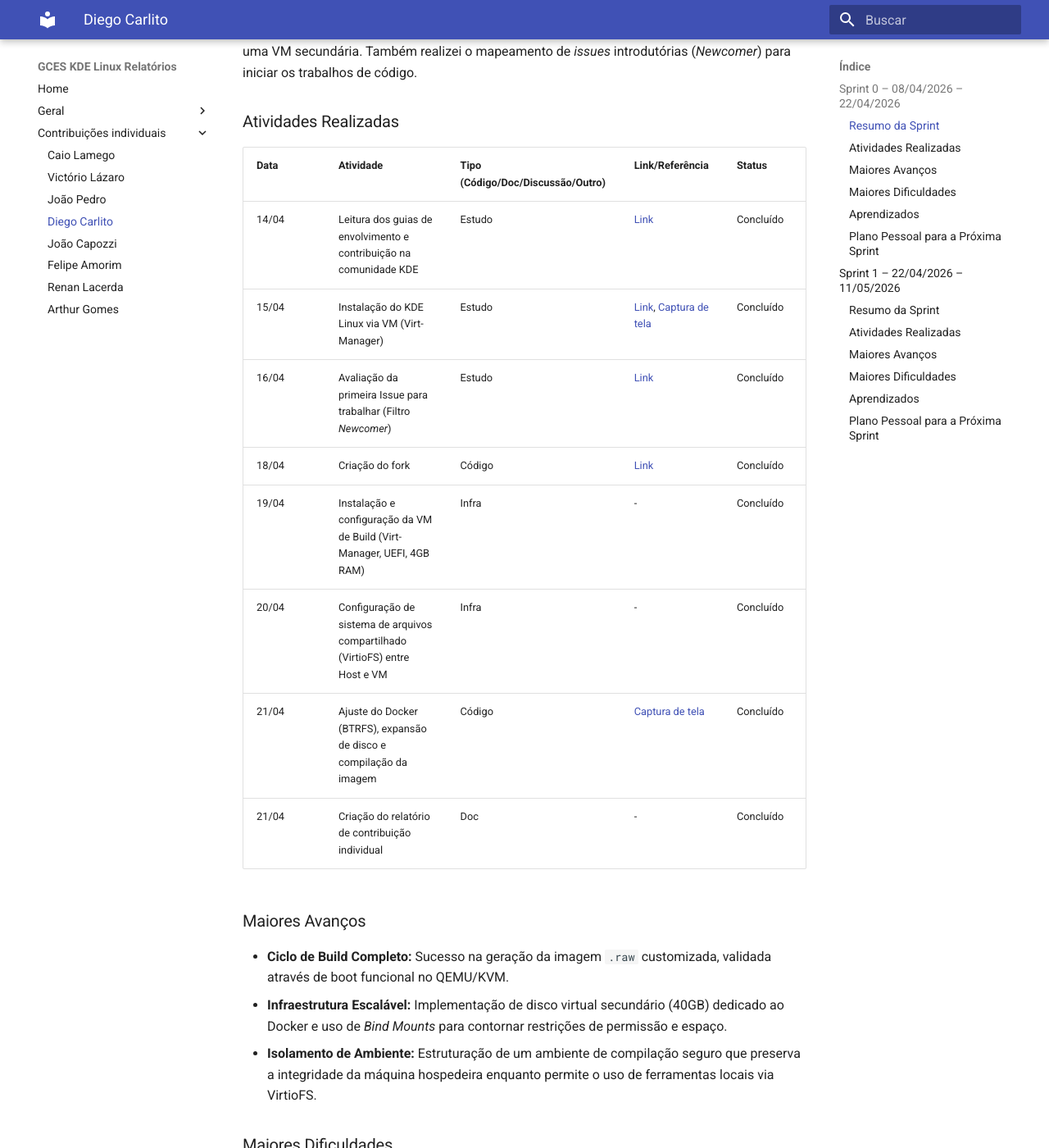
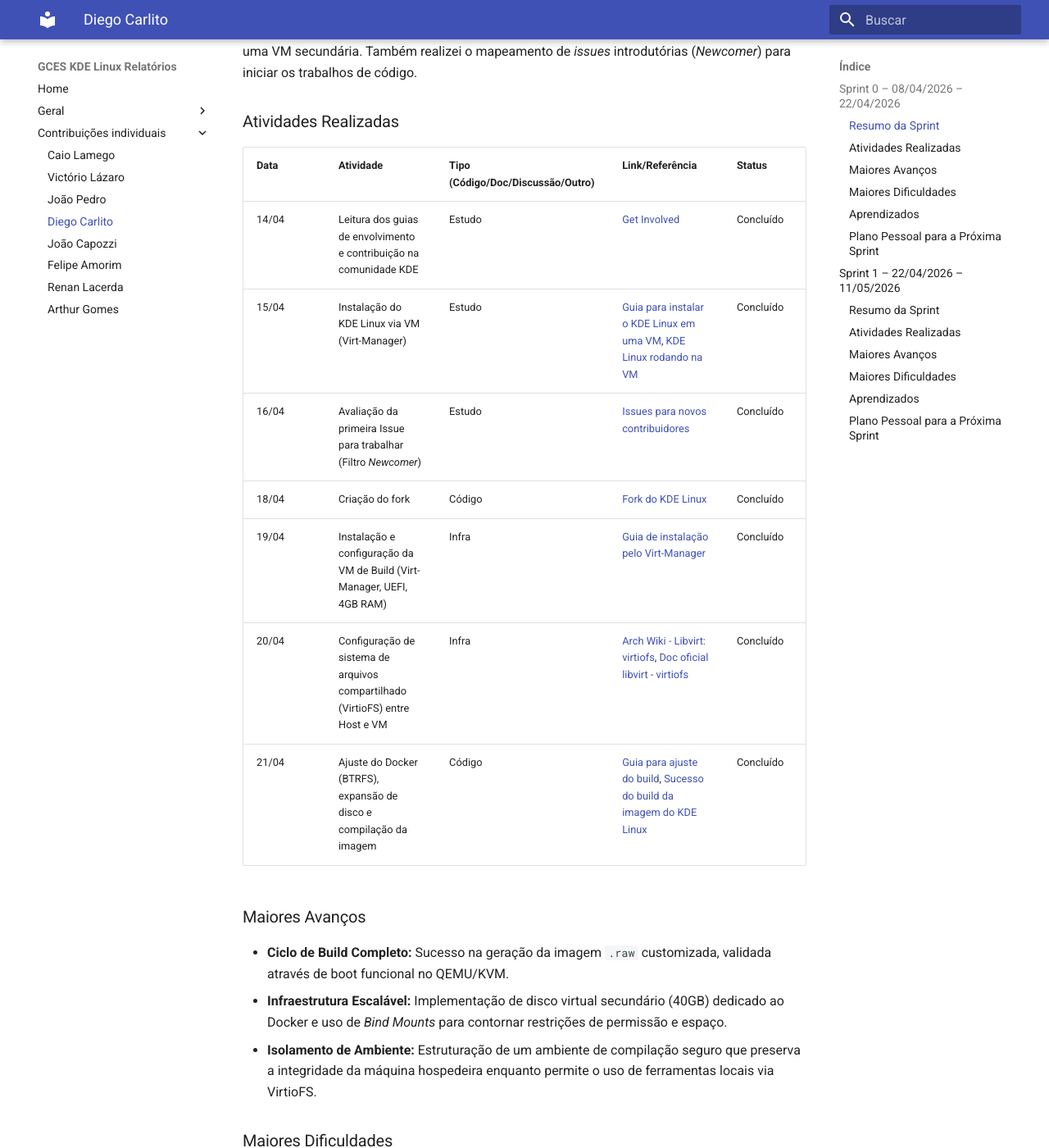
Before and after one commit to caiolamego/GCES-KDELinux-relatorios, an MkDocs documentation site: the page built from docs/contribuicoes_individuais/diegocarlito/diarioDeBordo.md, in a window 1280 px wide and 1400 px high, scrolled down 539 px. Shown: the whole window at 82% size. Built offline with MkDocs 1.6.1 and Material for MkDocs 9.7.7, drawn with Linux system fonts in a browser that asks for light colours.

Commit message:
docs: aprimora links das atividades da sprint 0

```diff
--- a/docs/contribuicoes_individuais/diegocarlito/diarioDeBordo.md
+++ b/docs/contribuicoes_individuais/diegocarlito/diarioDeBordo.md
@@ -16,14 +16,13 @@
 
 | Data  | Atividade                                                                 | Tipo (Código/Doc/Discussão/Outro) | Link/Referência                                                                         | Status    |
 | ----- | ------------------------------------------------------------------------- | --------------------------------- | --------------------------------------------------------------------------------------- | --------- |
-| 14/04 | Leitura dos guias de envolvimento e contribuição na comunidade KDE        | Estudo                            | [Link](https://community.kde.org/Get_Involved)                                          | Concluído |
-| 15/04 | Instalação do KDE Linux via VM (Virt-Manager)                             | Estudo                            | [Link](https://kde.org/linux/docs/install-vm/), [Captura de tela](./assets/kde_linux_vm_running.png) | Concluído |
-| 16/04 | Avaliação da primeira Issue para trabalhar (Filtro *Newcomer*)            | Estudo                            | [Link](https://invent.kde.org/kde-linux/kde-linux/-/work_items?label_name[]=Newcomer)   | Concluído |
-| 18/04 | Criação do fork                                                           | Código                            | [Link](https://invent.kde.org/diegocarlito/kde-linux)                                   | Concluído |
-| 19/04 | Instalação e configuração da VM de Build (Virt-Manager, UEFI, 4GB RAM)    | Infra                             | -                                                                                       | Concluído |
-| 20/04 | Configuração de sistema de arquivos compartilhado (VirtioFS) entre Host e VM| Infra                           | -                                                                                       | Concluído |
-| 21/04 | Ajuste do Docker (BTRFS), expansão de disco e compilação da imagem        | Código                            | [Captura de tela](./assets/build_message.png)                                           | Concluído |
-| 21/04 | Criação do relatório de contribuição individual                           | Doc                               | -                                                                                       | Concluído |
+| 14/04 | Leitura dos guias de envolvimento e contribuição na comunidade KDE        | Estudo                            | [Get Involved](https://community.kde.org/Get_Involved)                                          | Concluído |
+| 15/04 | Instalação do KDE Linux via VM (Virt-Manager)                             | Estudo                            | [Guia para instalar o KDE Linux em uma VM](https://kde.org/linux/docs/install-vm/), [KDE Linux rodando na VM](./assets/kde_linux_vm_running.png) | Concluído |
+| 16/04 | Avaliação da primeira Issue para trabalhar (Filtro *Newcomer*)            | Estudo                            | [Issues para novos contribuidores](https://invent.kde.org/kde-linux/kde-linux/-/work_items?label_name[]=Newcomer)   | Concluído |
+| 18/04 | Criação do fork                                                           | Código                            | [Fork do KDE Linux](https://invent.kde.org/diegocarlito/kde-linux)                      | Concluído |
+| 19/04 | Instalação e configuração da VM de Build (Virt-Manager, UEFI, 4GB RAM)    | Infra                             | [Guia de instalação pelo Virt-Manager](https://kde.org/linux/docs/install-vm/#virtual-machine-manager-virt-manager) | Concluído |
+| 20/04 | Configuração de sistema de arquivos compartilhado (VirtioFS) entre Host e VM | Infra                          | [Arch Wiki - Libvirt: virtiofs](https://wiki.archlinux.org/title/Libvirt#virtiofs), [Doc oficial libvirt - virtiofs](https://libvirt.org/kbase/virtiofs.html) | Concluído |
+| 21/04 | Ajuste do Docker (BTRFS), expansão de disco e compilação da imagem        | Código                            | [Guia para ajuste do build](https://kde.org/linux/docs/kde-linux-dev/), [Sucesso do build da imagem do KDE Linux](./assets/build_message.png) | Concluído |
 
 ### Maiores Avanços
 
```
